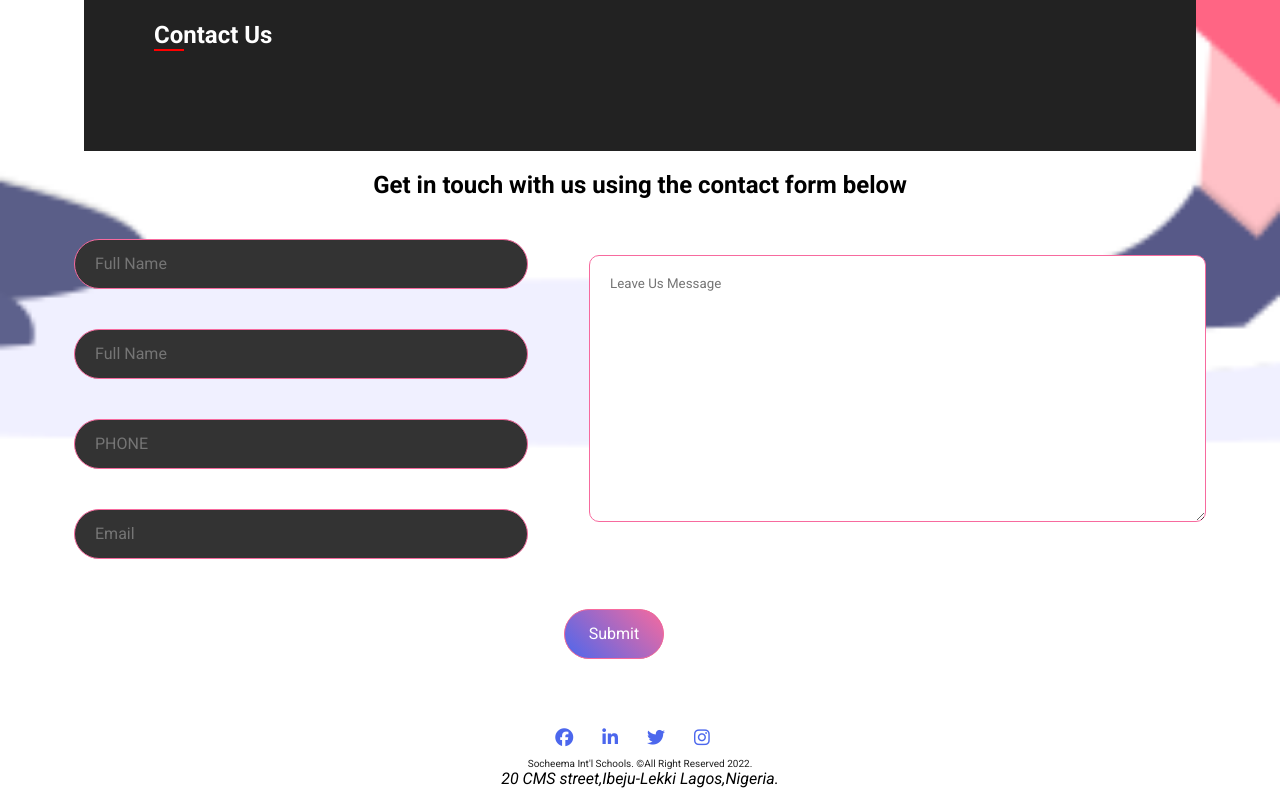
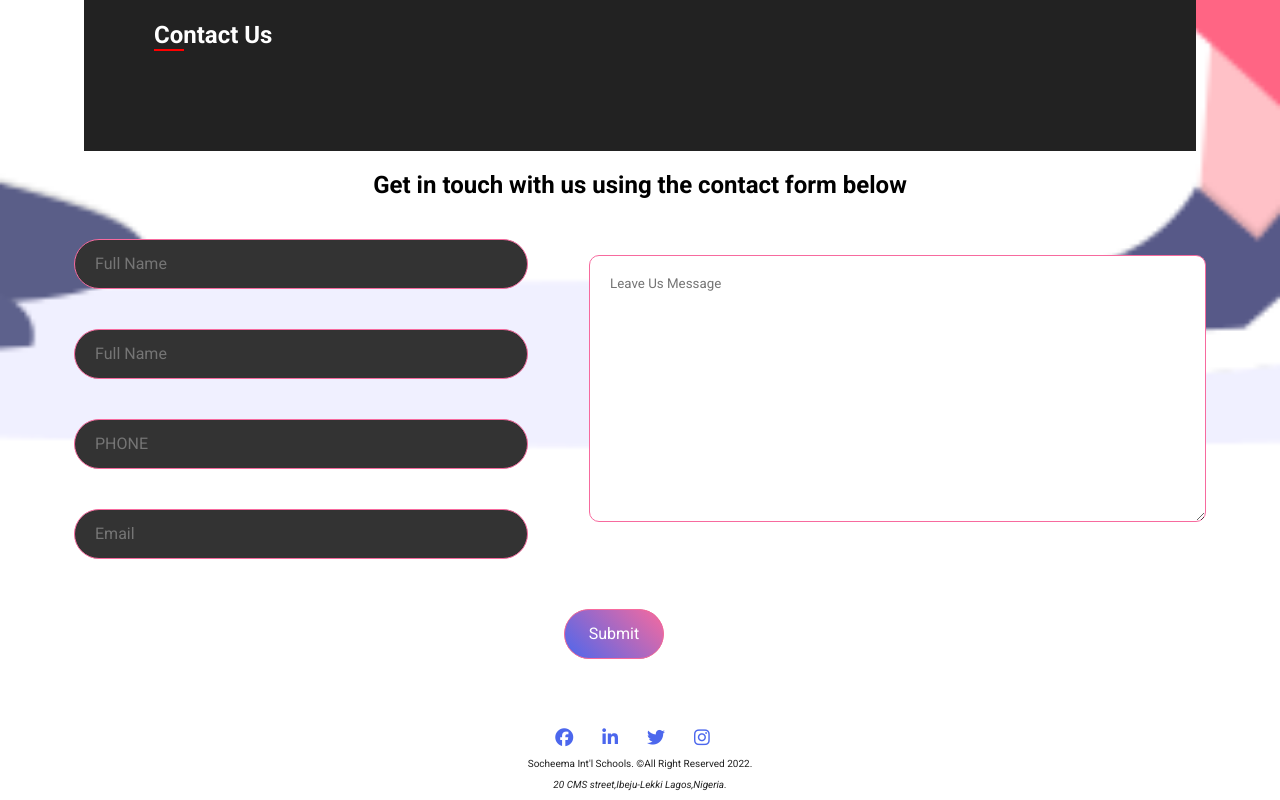
Before and after one commit to Socheema/Assignments, a plain HTML site: page index.html in a window 1280 px wide. Shown: the part 3521-4321 px from the top of the page. Drawn offline with Linux system fonts and the light colour scheme.

Commit message:
Update style.css

```diff
--- a/style.css
+++ b/style.css
@@ -174,7 +174,8 @@ footer .fa-brands{
 
 
 }
-footer p{
+footer p,
+address{
     font-size: 10px;
     color: #222;
     margin-top: 10px;
```
